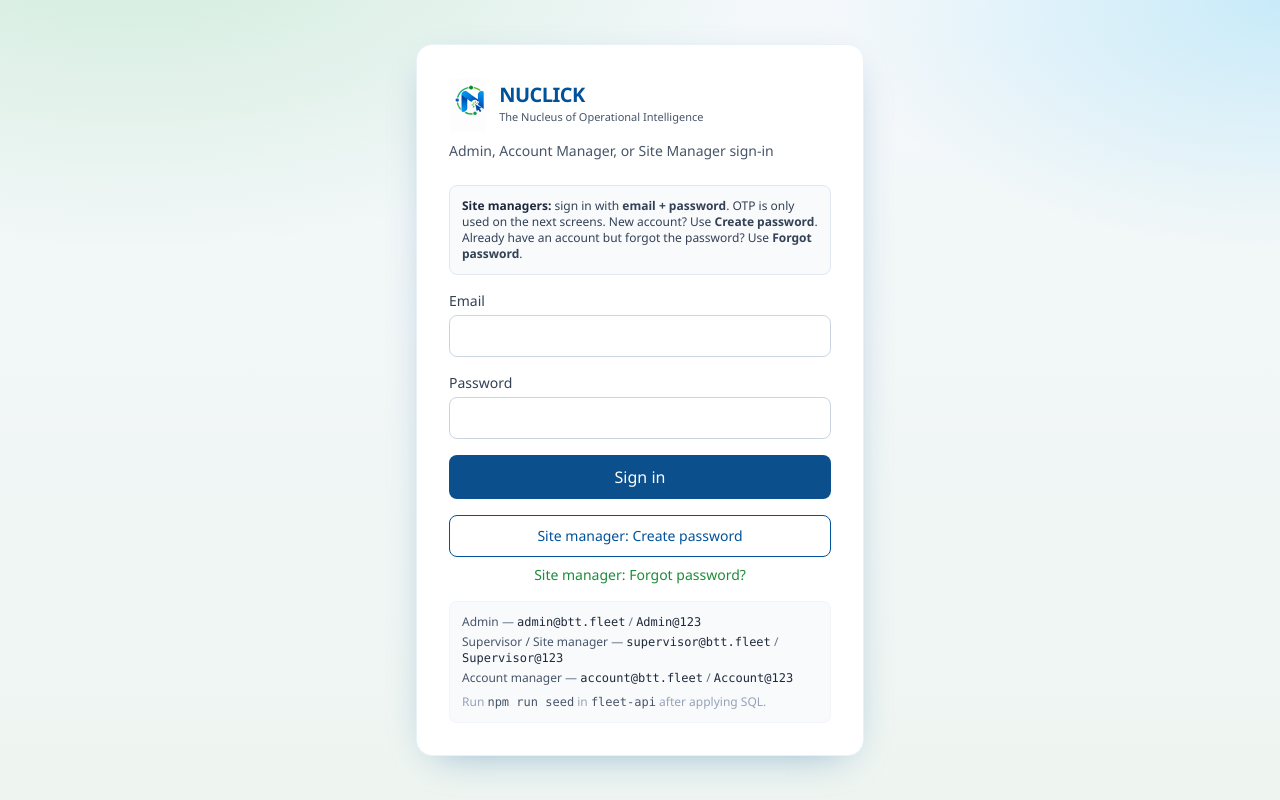
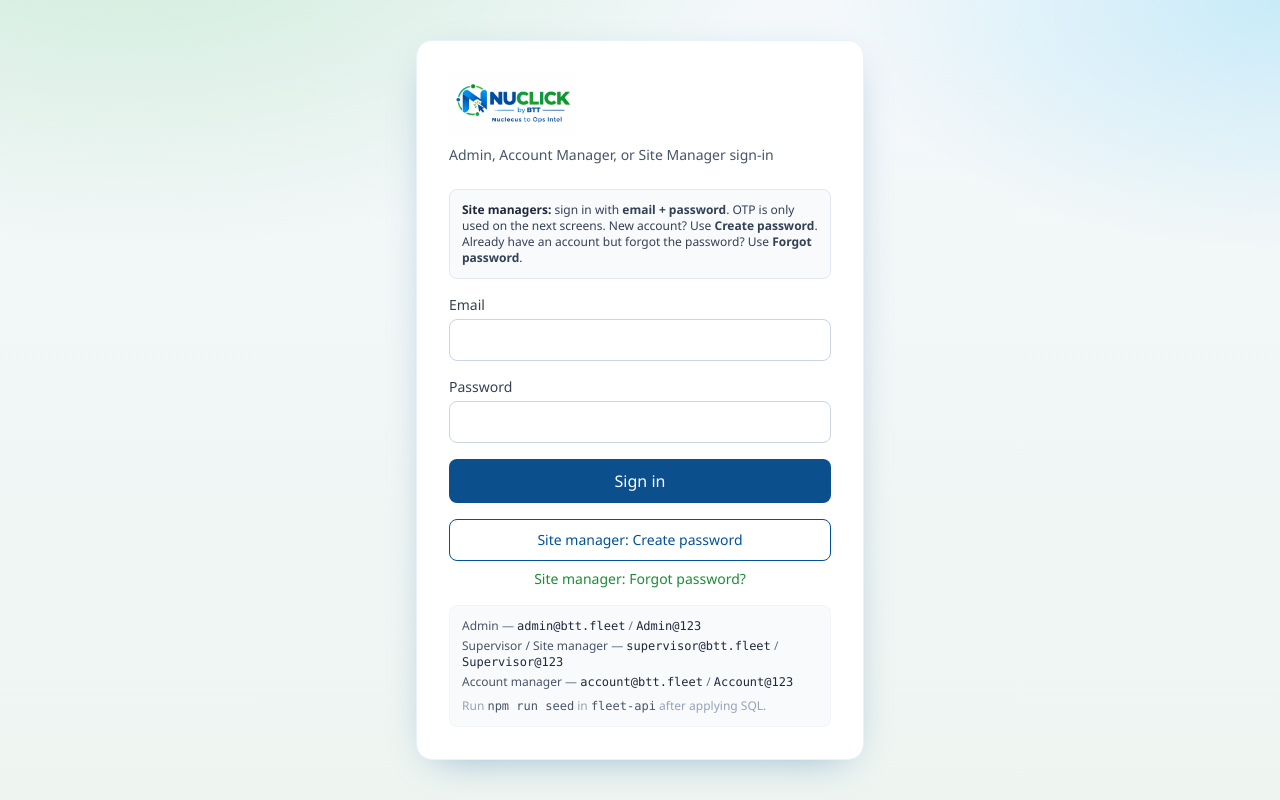
Before and after one commit to mhindupur/BTT-WORK, a React (Vite) app in the folder fleet-web/: page /login in a window 1280 px wide. Built offline with nearby package versions, Linux system fonts and the light colour scheme.

Commit message:
Replace NUCLICK logo with full artwork image
Use the attached logo (title and caption in the image) and keep
BrandMark as a simple image.

Co-authored-by: mhindupur <mhindupur@users.noreply.github.com>

```diff
--- a/fleet-web/index.html
+++ b/fleet-web/index.html
@@ -3,10 +3,10 @@
   <head>
     <meta charset="UTF-8" />
     <meta name="viewport" content="width=device-width, initial-scale=1, viewport-fit=cover" />
-    <link rel="icon" type="image/png" href="/nuclick-logo.png" />
+    <link rel="icon" type="image/jpeg" href="/nuclick-logo.jpg" />
     <meta name="theme-color" content="#00529B" />
-    <meta name="description" content="NUCLICK — The Nucleus of Operational Intelligence" />
-    <title>NUCLICK — The Nucleus of Operational Intelligence</title>
+    <meta name="description" content="NUCLICK" />
+    <title>NUCLICK</title>
   </head>
   <body class="bg-slate-100 text-slate-900">
     <div id="root"></div>
--- a/fleet-web/src/components/BrandMark.jsx
+++ b/fleet-web/src/components/BrandMark.jsx
@@ -1,48 +1,29 @@
 import { BRAND } from "../constants/branding";
 
 /**
- * NUCLICK brand mark: logo icon + title + caption.
+ * NUCLICK brand mark — logo image only (artwork includes title + caption).
  * variant: "full" | "compact" | "stack"
  */
 export default function BrandMark({
   variant = "full",
   className = "",
   title = BRAND.name,
-  showCaption = true,
   inverted = false,
 }) {
   const heights = {
-    full: "h-14",
-    compact: "h-10",
-    stack: "h-16",
+    full: "h-16",
+    compact: "h-11",
+    stack: "h-20",
   };
-  const nameSize = variant === "compact" ? "text-base" : variant === "stack" ? "text-2xl" : "text-xl";
-  const nameCls = inverted ? "text-white" : "text-btt-blue";
-  const captionCls = inverted ? "text-white/80" : "text-slate-600";
-  const isStack = variant === "stack";
 
   return (
-    <div
-      className={`flex ${isStack ? "flex-col items-center text-center gap-2" : "items-center gap-3"} ${className}`}
-      title={`${BRAND.name} — ${BRAND.caption}`}
-      aria-label={title}
-    >
-      <div className={`rounded-md shrink-0 ${inverted ? "bg-white px-1.5 py-1 shadow-sm" : ""}`}>
+    <div className={`flex items-center ${className}`} title={title} aria-label={title}>
+      <div className={`rounded-md ${inverted ? "bg-white px-2 py-1.5 shadow-sm" : ""}`}>
         <img
           src={BRAND.logoSrc}
-          alt=""
-          className={`${heights[variant] || heights.full} w-auto object-contain object-left`}
+          alt={BRAND.name}
+          className={`${heights[variant] || heights.full} w-auto max-w-full object-contain object-left`}
         />
-      </div>
-      <div className={isStack ? "" : "min-w-0"}>
-        <div className={`${nameSize} font-extrabold tracking-tight leading-none ${nameCls}`}>
-          {BRAND.name}
-        </div>
-        {showCaption ? (
-          <div className={`mt-1 text-[11px] font-medium leading-snug max-w-[14rem] ${captionCls}`}>
-            {BRAND.caption}
-          </div>
-        ) : null}
       </div>
     </div>
   );
--- a/fleet-web/src/constants/branding.js
+++ b/fleet-web/src/constants/branding.js
@@ -1,12 +1,9 @@
 /**
- * NUCLICK product branding.
- * Logo icon + title + caption in BrandMark.
+ * NUCLICK branding — logo artwork includes title and caption.
  */
 export const BRAND = {
   name: "NUCLICK",
-  caption: "The Nucleus of Operational Intelligence",
-  logoSrc: "/nuclick-logo.png",
-  /** Logo color theme */
+  logoSrc: "/nuclick-logo.jpg",
   colors: {
     blue: "#00529B",
     blueLight: "#00AEEF",
@@ -16,4 +13,4 @@ export const BRAND = {
   },
 };
 
-export const APP_DOCUMENT_TITLE = `${BRAND.name} — ${BRAND.caption}`;
+export const APP_DOCUMENT_TITLE = BRAND.name;
--- a/fleet-web/src/pages/Login.jsx
+++ b/fleet-web/src/pages/Login.jsx
@@ -73,7 +73,7 @@ export default function Login() {
     <div className="min-h-screen flex items-center justify-center p-4 bg-btt-soft">
       <div className="w-full max-w-md bg-white rounded-2xl shadow-brand border border-btt-sky p-8">
         <BrandMark variant="full" className="mb-2" />
-        <h1 className="sr-only">NUCLICK — The Nucleus of Operational Intelligence</h1>
+        <h1 className="sr-only">NUCLICK</h1>
         <p className="text-slate-600 text-sm mt-2">Admin, Account Manager, or Site Manager sign-in</p>
         {mode === "login" ? (
           <form onSubmit={onSubmit} className="mt-6 space-y-4">
```
Also changed, not shown: fleet-web/public/nuclick-logo.jpg (renamed from fleet-web/public/nuclick-logo-full.jpg), fleet-web/public/nuclick-logo.png (deleted).
